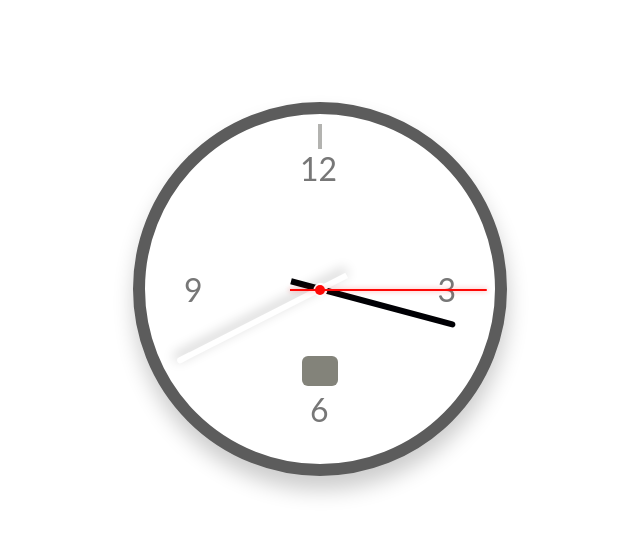
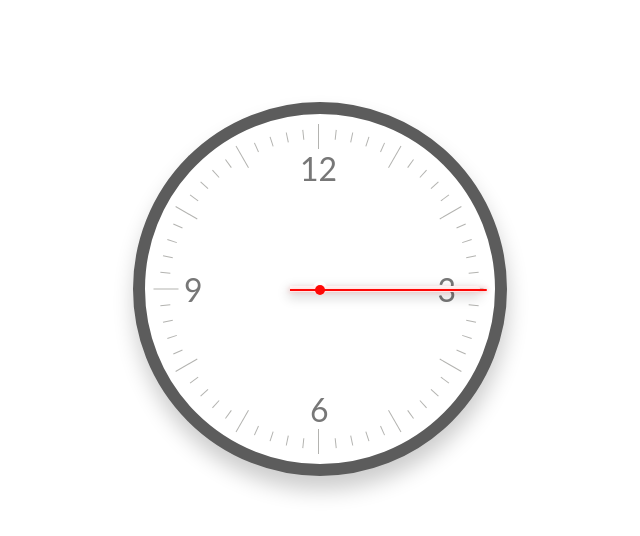
Before and after one commit to tonatiuh/watch-app, a React (Create React App) app: page / in a window 1280 px wide. Shown: the top 536 px of the page, without its empty margins (320-960 px from the left). Built offline with nearby package versions, Linux system fonts and the light colour scheme.

Commit message:
set watch hands movement

```diff
--- a/src/Watch.js
+++ b/src/Watch.js
@@ -2,20 +2,88 @@ import React, { Component } from 'react';
 import './Watch.scss';
 
 class Watch extends Component {
+  constructor(props) {
+    super();
+    this.tick = this.tick.bind(this);
+
+    this.state = {
+      secAngle: 0,
+      minAngle: 0,
+      hourAngle: 0,
+      day: 0,
+    };
+  }
+
+  componentDidMount() {
+    // setInterval(this.tick(), 100);
+  }
+
+  tick() {
+    const date    = new Date();
+    const seconds = date.getSeconds();
+    const minutes = date.getMinutes();
+    const hours   = date.getHours();
+    const day     = date.getDate();
+
+    const secAngle = seconds * 6;
+    const minAngle = minutes * 6 + (seconds * (360 / 3600));
+    console.log({ minAngle});
+    const hourAngle = hours * 30 + minutes * (360 / 720);
+    console.log({seconds});
+    console.log({minutes});
+    console.log({hours});
+
+    this.setState({
+      secAngle,
+      minAngle,
+      hourAngle,
+      day
+    });
+  }
+
+  renderDialLines() {
+    return [...Array(60).keys()].map(i => {
+      const rotationDegrees = 6 * (i + 1);
+      return (
+        <span
+          className='diallines'
+          style={{ color: 'red', transform: `rotate(${rotationDegrees}deg)` }}
+
+        />
+      );
+    });
+  }
+
   render() {
+    const { secAngle, minAngle, hourAngle } = this.state;
+
     return (
       <div className='watch'>
-        <div className='sec-hand'></div>
-        <div className='min-hand'></div>
-        <div className='hour-hand'></div>
+        <span style={{ color: 'red '}} />
+
+        <div
+          className='sec-hand'
+          style={{ transform: `rotate(${secAngle}deg)` }}
+        />
+        <div
+          className='min-hand'
+          style={{ transform: `rotate(${minAngle}deg)` }}
+        />
+        <div
+          className='hour-hand'
+          style={{ transform: `rotate(${hourAngle}deg)` }}
+        />
 
         <span className='twelve'>12</span>
         <span className='three'>3</span>
         <span className='six'>6</span>
         <span className='nine'>9</span>
 
-        <span className='diallines'></span>
-      <div className="date"></div>
+        <span className='diallines-container'>
+          {this.renderDialLines()}
+        </span>
+
+        <div className="date"></div>
       </div>
     );
   }
--- a/src/Watch.scss
+++ b/src/Watch.scss
@@ -16,7 +16,8 @@
   top: 50%;
   left: calc(50% - 30px);
   transform: rotate(0deg);
-  animation: 10s seconds linear infinite;
+  // animation: 1s seconds linear infinite;
+  transition: 1s ease-in-out;
   background-color: #FE0806;
   transform-origin: 30px center;
   box-shadow: 0 0 5px 1px  rgba(254,8,6,0.2);
@@ -111,7 +112,7 @@
    top: 15px;
    left: 50%;
    margin-left: -1px;
-   width: 2px;
+   width: 1px;
    height: 10px;
    background: #b3b3b0;
    z-index: 1;
@@ -123,7 +124,7 @@
    top: 10px;
    left: 50%;
    margin-left: -2px;
-   width: 4px;
+   width: 1px;
    height: 25px;
    background: #b3b3b0;
    z-index: 1;
@@ -131,18 +132,11 @@
 }
 
 .date {
-   position: absolute;
-   top: 242px;
-   left: 50%;
-   margin-left: -18px;
-   width: 36px;
-   height: 30px;
-   background: #83837a;
-   border-radius: 6px;
-   font-family: 'Fjalla One', sans-serif;
-   font-size: 21px;
-   line-height: 30px;
-   color: white;
-   text-align: center;
-  //  box-shadow: inset 0 2px 2px  rgba(0,0,0,.3), inset 0 -2px 2px 0 rgba(255,255,255,.2);
+  position: absolute;
+  top: calc(50% - 100px);
+  left: 50%;
+  font-size: 14px;
+  font-weight: 600;
+  letter-spacing: 1px;
+  transform: translate(-50%, -50%);
 }
```
